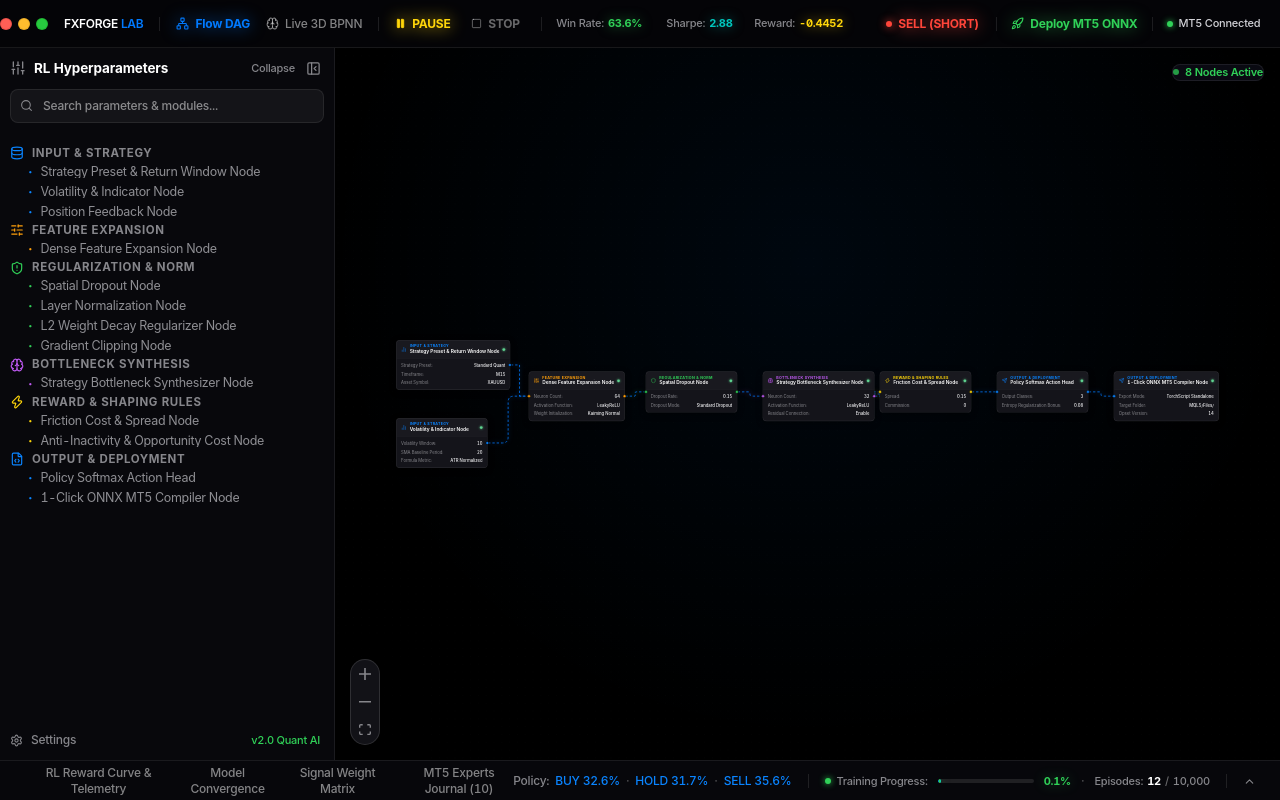
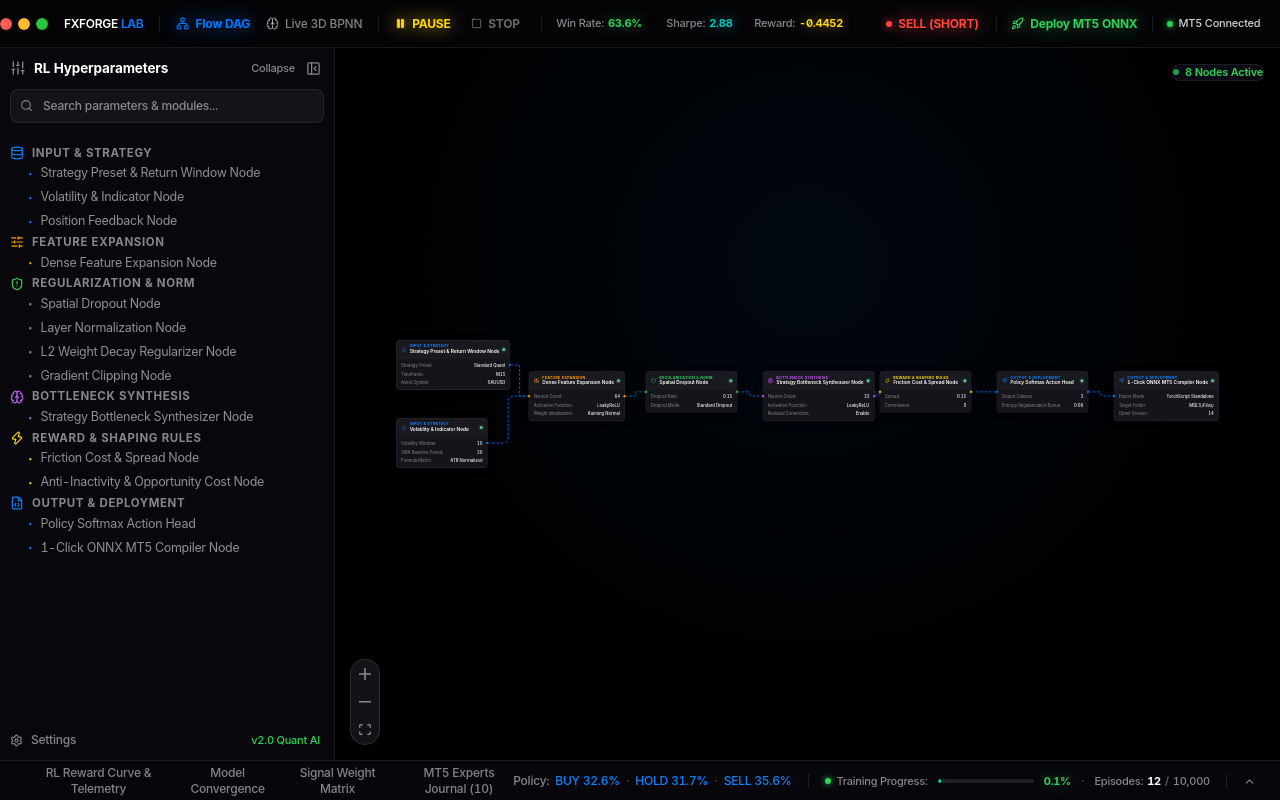
Before and after one commit to superman-owner/AI-RL-BPNN, a React (Vite) app: page / in a window 1280 px wide. Built offline with nearby package versions, Linux system fonts and the light colour scheme.

Commit message:
style(sidebar): add ~3px vertical breathing room (py-[3px], min-h-[24px], space-y-2.5) to all module list items

```diff
--- a/src/components/Sidebar/NodePalette.tsx
+++ b/src/components/Sidebar/NodePalette.tsx
@@ -288,7 +288,7 @@ export const NodePalette: React.FC<NodePaletteProps> = ({
               {/*  Section Header (Clean Icon & Label, No Down Arrow) */}
               <div
                 onClick={() => toggleGroup(group.id)}
-                className="group py-1 flex items-center justify-between cursor-pointer transition-colors"
+                className="group py-1.5 flex items-center justify-between cursor-pointer transition-colors"
               >
                 <div className="flex items-center gap-2 min-w-0 flex-1">
                   {/* SF Symbol on Main Header (Distinct Group Color) */}
@@ -308,7 +308,7 @@ export const NodePalette: React.FC<NodePaletteProps> = ({
               {/*  Child Items */}
               {isExpanded && (
                 <div
-                  className="mt-1.5 space-y-1.5"
+                  className="mt-2 space-y-2.5"
                   style={{ paddingLeft: '18px' }}
                 >
                   {matchingNodes.map((node) => {
@@ -322,7 +322,7 @@ export const NodePalette: React.FC<NodePaletteProps> = ({
                         onMouseEnter={() => setHoveredNode(node.type)}
                         onMouseLeave={() => setHoveredNode(null)}
                         title="Drag onto canvas to add module"
-                        className="h-[20px] flex items-center justify-between cursor-grab transition-colors pr-1"
+                        className="py-[3px] min-h-[24px] flex items-center justify-between cursor-grab transition-colors pr-1"
                       >
                         {/* Left: Mid Dot (·) */}
                         <div className="flex items-center gap-2 min-w-0 flex-1">
@@ -333,7 +333,7 @@ export const NodePalette: React.FC<NodePaletteProps> = ({
                             ·
                           </span>
                           <span
-                            className={`text-[12.5px] tracking-tight truncate leading-none transition-colors ${
+                            className={`text-[12.5px] tracking-tight truncate leading-normal transition-colors ${
                               isNodeHovered ? 'font-medium text-white' : 'font-normal text-[#8e8e93]'
                             }`}
                           >
```
